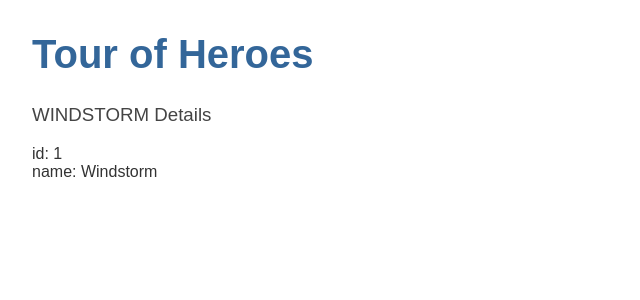
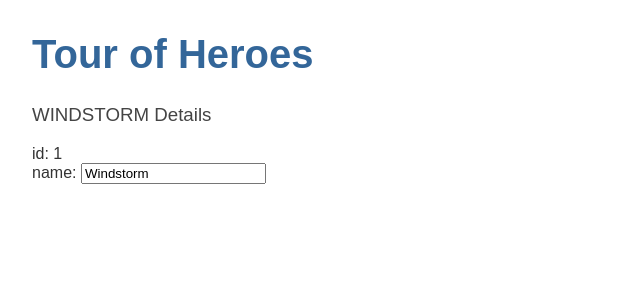
Before and after one commit to Di-Strix/angular-tour-of-heroes, an Angular app: page / in a window 1280 px wide. Shown: the top 300 px of the page, without its empty margins (0-640 px from the left). Built offline with nearby package versions, Linux system fonts and the light colour scheme.

Commit message:
refactor: add possibility to change hero name

```diff
--- a/src/app/heroes/heroes.component.html
+++ b/src/app/heroes/heroes.component.html
@@ -1,3 +1,6 @@
 <h3>{{ hero.name | uppercase }} Details</h3>
 <div><span>id: </span>{{ hero.id }}</div>
-<div><span>name: </span>{{ hero.name }}</div>
+<div>
+  <label for="name">name: </label>
+  <input id="name" placeholder="name" [(ngModel)]="hero.name" />
+</div>
```
Also changed, not shown: src/app/app.module.ts (+5 -10 lines).
